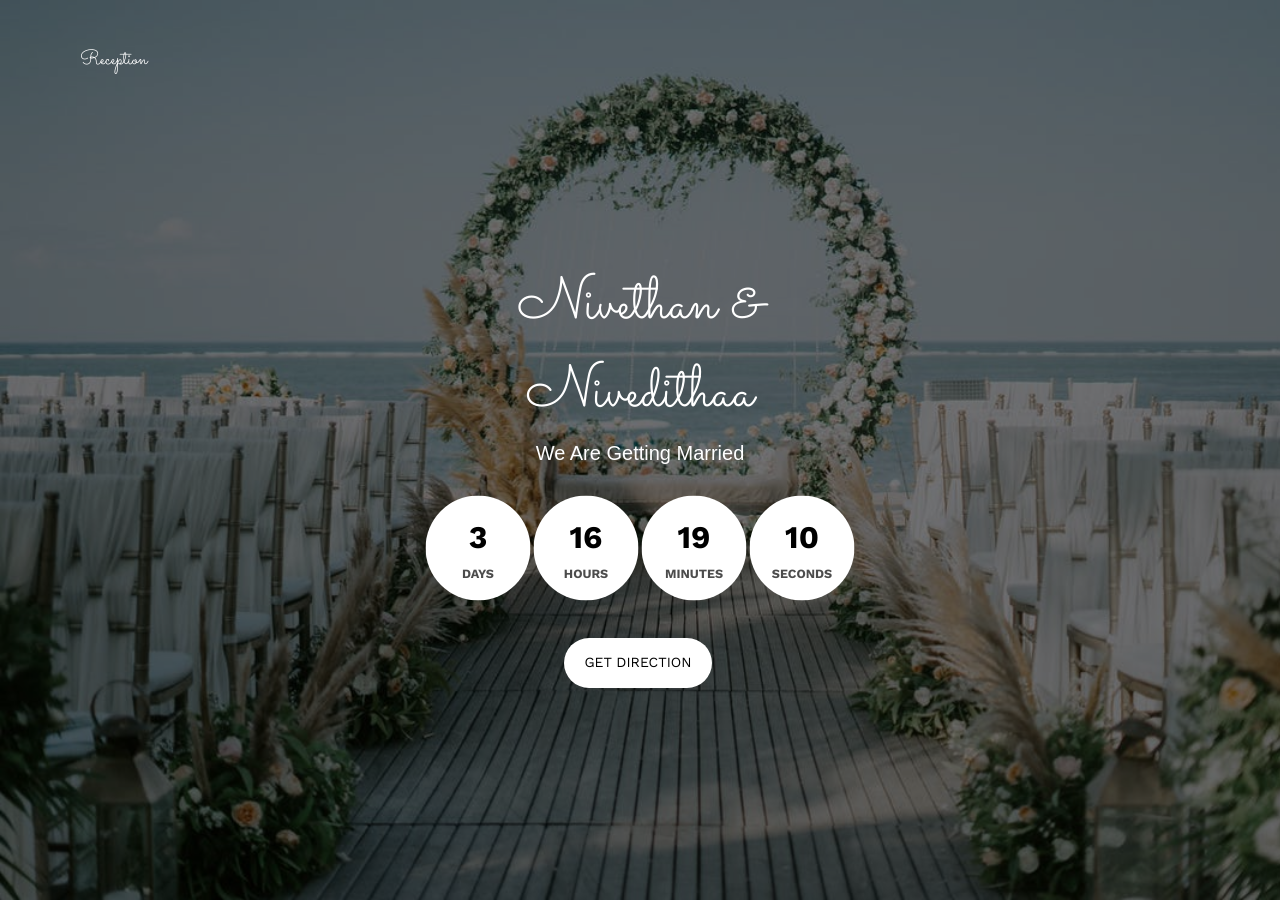
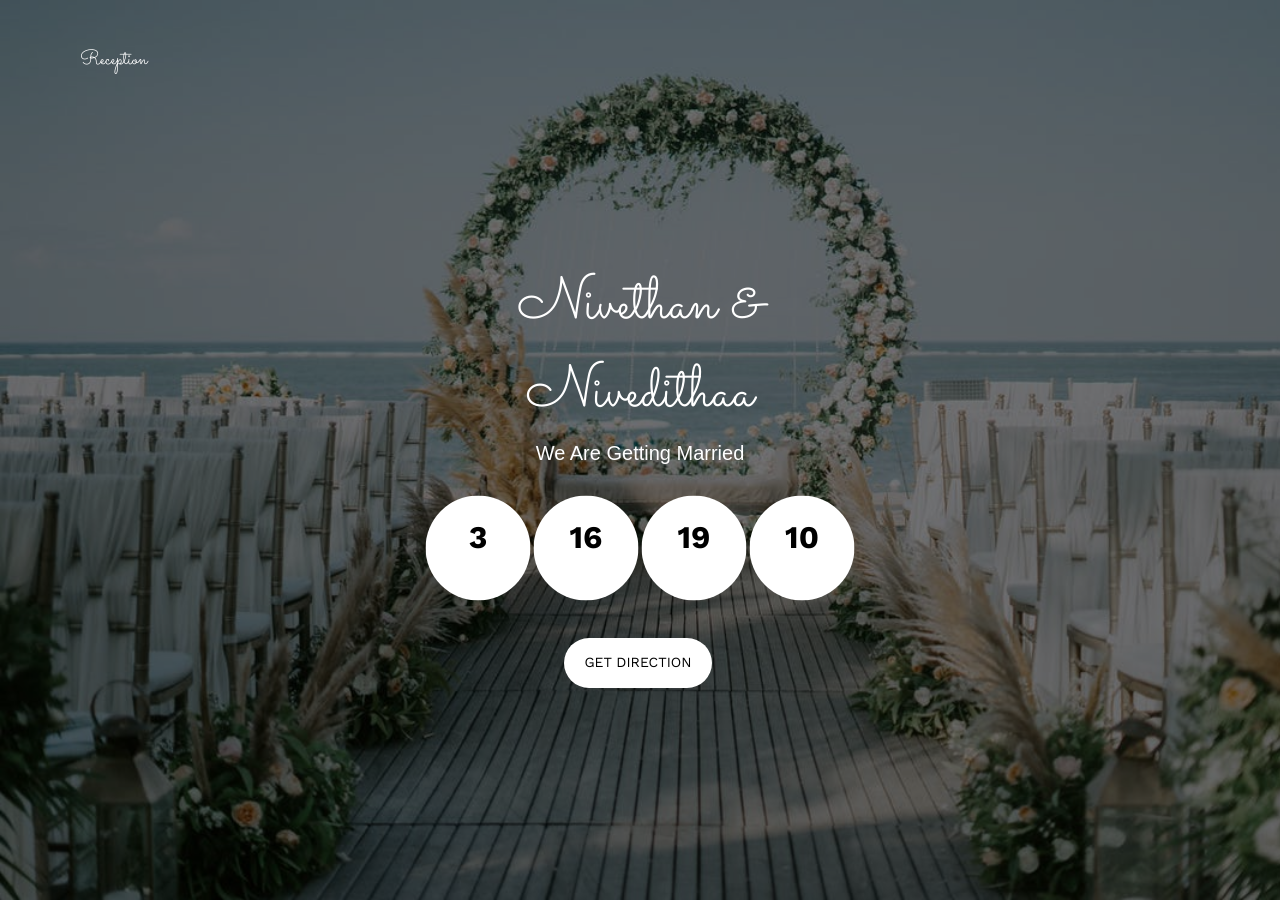
Before and after one commit to Khishore-KM/Khishore-KM.github.io, a plain HTML site: page index.html in a window 1280 px wide. Shown: the top 900 px of the page. Drawn offline with nearby package versions, Linux system fonts and the light colour scheme; files whose address does not match are found by name.

Commit message:
Update style.css
color changes

```diff
--- a/css/style.css
+++ b/css/style.css
@@ -1001,7 +1001,7 @@ form label {
 }
 
 .simply-countdown > .simply-section .simply-word {
-  color: rgba(0, 0, 0, 0.7);
+  color: rgba(255, 255, 255, 255);
   text-transform: uppercase;
   font-size: 12px;
   /* words */
```
